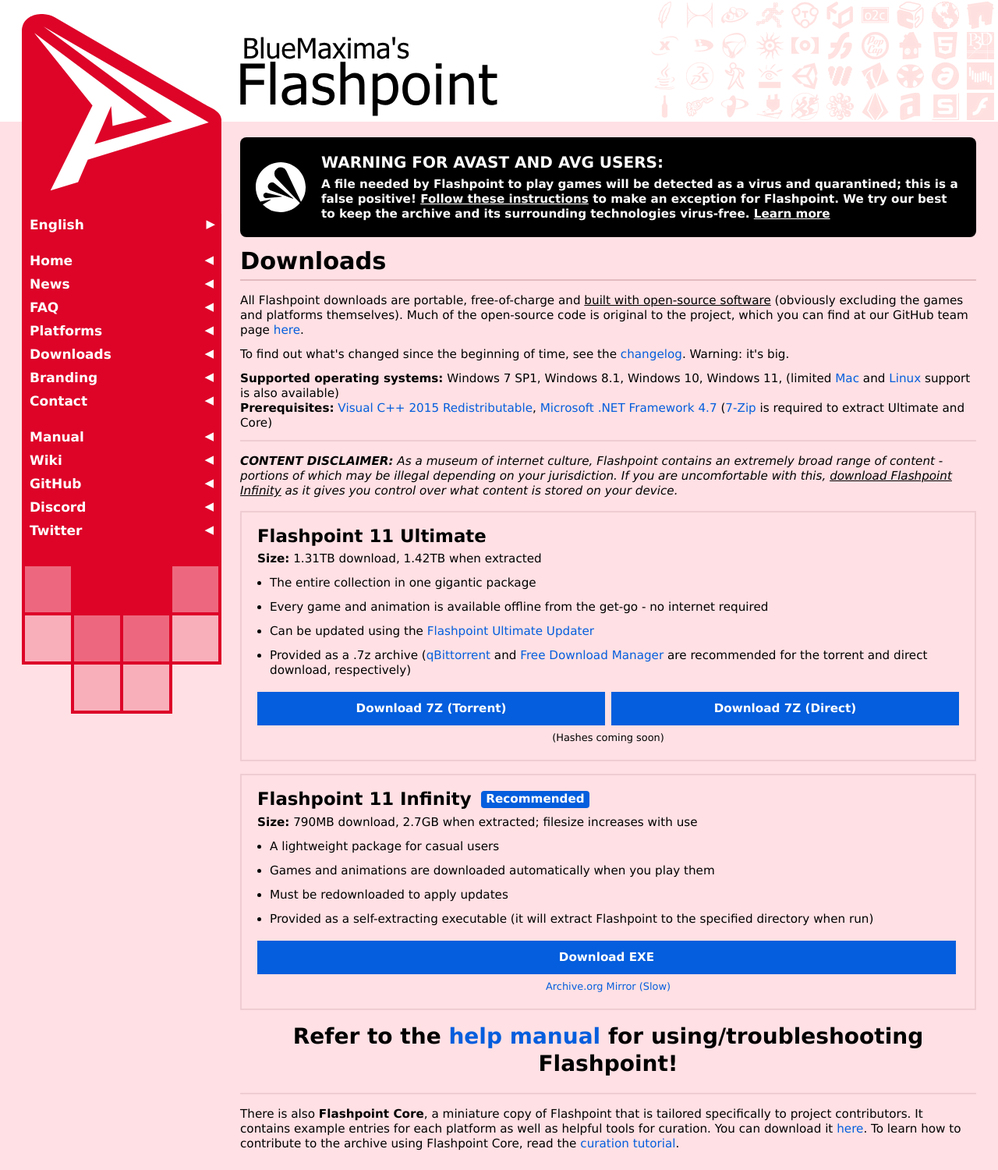
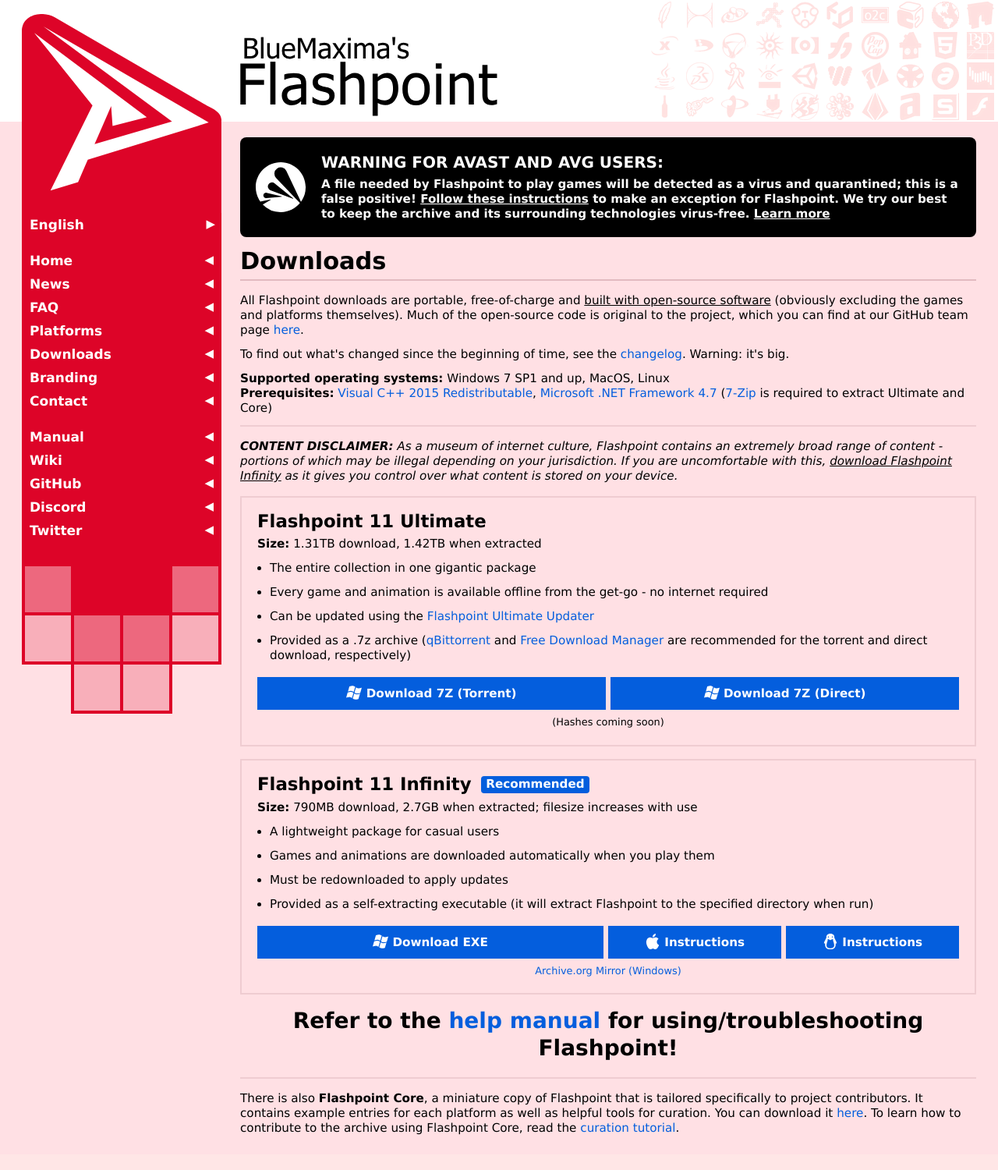
Before and after one commit to FlashpointProject/Flashpoint-Website, a PHP site: page /flashpoint/downloads in a window 1280 px wide. Shown: the whole page at 78% size. After the commit the page ends 1455 px from the top, so only its background shows below. Run offline with PHP 8.4, Linux system fonts and the light colour scheme.

Commit message:
Emphasize multi-platform support more, fix language select in Safari iOS

```diff
--- a/Views/downloads.phtml
+++ b/Views/downloads.phtml
@@ -26,7 +26,7 @@
             <span class="title-small">Flashpoint 11 Ultimate</span>
         </div>
         <div>
-            <b><?= t('Downloads_Size') ?>:</b> 1.31TB <?= t('Downloads_Download') ?>, 1.42TB <?= t('Downloads_Extracted') ?>
+            <b><?= t('Downloads_Size') ?>:</b> 1.31TB <?= t('Downloads_Size_Download') ?>, 1.42TB <?= t('Downloads_Size_Extracted') ?>
         </div>
         <ul>
             <li><?= t('Downloads_Ultimate_Line1') ?></li>
@@ -34,12 +34,14 @@
             <li><?= t('Downloads_Ultimate_Line3', '<a href="https://github.com/FlashpointProject/FlashpointUltimateUpdater/releases/latest">') ?></li>
             <li><?= t('Downloads_Ultimate_Line4', '<a href="https://www.qbittorrent.org/">', '<a href="https://www.freedownloadmanager.org/">') ?></li>
         </ul>
-        <div class="download-link">
-            <a href="https://download.unstable.life/static/Flashpoint%252011.0%2520Ultimate.7z.torrent" class="download-button download-left blue">
-                <?= t('Downloads_7z_Torrent') ?>
+        <div class="download-button-container">
+            <a href="https://download.unstable.life/static/Flashpoint%252011.0%2520Ultimate.7z.torrent" class="download-button">
+                <img src="images/windows.svg" title="Windows">
+                <span><?= t('Downloads_7z_Torrent') ?></span>
             </a>
-            <a href="https://archive.org/details/Flashpoint11.0" class="download-button download-right blue">
-                <?= t('Downloads_7z_Direct') ?>
+            <a href="https://archive.org/details/Flashpoint11.0" class="download-button">
+                <img src="images/windows.svg" title="Windows">
+                <span><?= t('Downloads_7z_Direct') ?></span>
             </a>
         </div>
         <div class="download-more">
@@ -53,7 +55,7 @@
             <div class="download-recommended"><?= t('Downloads_Recommended') ?></div>
         </div>
         <div>
-            <b><?= t('Downloads_Size') ?>:</b> 790MB <?= t('Downloads_Download') ?>, 2.7GB <?= t('Downloads_Extracted') ?>; <?= t('Downloads_File_Size_Grows') ?>
+            <b><?= t('Downloads_Size') ?>:</b> 790MB <?= t('Downloads_Size_Download') ?>, 2.7GB <?= t('Downloads_Size_Extracted') ?>; <?= t('Downloads_Size_Grows') ?>
         </div>
         <ul>
             <li><?= t('Downloads_Infinity_Line1') ?></li>
@@ -61,9 +63,18 @@
             <li><?= t('Downloads_Infinity_Line3') ?></li>
             <li><?= t('Downloads_Infinity_Line4') ?></li>
         </ul>
-        <div class="download-link">
-            <a href="Flashpoint%2011%20Infinity.exe" class="download-button download-left green">
-                <?= t('Downloads_Exe') ?>
+        <div class="download-button-container">
+            <a href="Flashpoint%2011%20Infinity.exe" class="download-button">
+                <img src="images/windows.svg" title="Windows">
+                <span><?= t('Downloads_Exe') ?></span>
+            </a>
+            <a href="datahub/Mac_Support" class="download-button small">
+                <img src="images/macos.svg" title="MacOS">
+                <span><?= t('Downloads_Instructions') ?></span>
+            </a>
+            <a href="datahub/Linux_Support" class="download-button small">
+                <img src="images/linux.svg" title="Linux">
+                <span><?= t('Downloads_Instructions') ?></span>
             </a>
         </div>
         <div class="download-more">
--- a/Views/layout.phtml
+++ b/Views/layout.phtml
@@ -21,9 +21,8 @@
                 <div class="sidebar">
                     <a href="" title="Home"><img src="images/logo.svg"></a>
                     <div class="sidebar-links">
-                        <a><div>
-                                <?= $selectedLanguage ?><span>▶&#xFE0E;</span>
-                        </div></a>
+                        <input type="checkbox">
+                        <a><div><?= $selectedLanguage ?><span>▶&#xFE0E;</span></div></a>
                         <div class="language-select sidebar-links">
                             <?php foreach ($availableLanguages as $code => $name) : ?>
                                 <a href="<?= $url ?>?lang=<?= $code ?>"><div><?= $name ?></div></a>
--- a/css/styles.css
+++ b/css/styles.css
@@ -77,6 +77,10 @@ ol > li {
 .sidebar img {
     display: block;
 }
+.sidebar img:first-child {
+    /* Fix subpixel gap on Chrome */
+    box-shadow: inset 0 -1px #DD0428;
+}
 .sidebar-links {
     width: 256px;
     height: 448px;
@@ -107,11 +111,21 @@ ol > li {
 
 /* Language select */
 
-.sidebar-links > a:first-child:hover ~ .language-select,
+.sidebar-links > input:is(:hover, :checked) ~ a:first-of-type ~ .language-select,
 .language-select:hover {
     display: inline-block;
 }
-.sidebar > .sidebar-links > a:first-child div {
+.sidebar-links > input {
+    position: absolute;
+    margin: 0;
+    width: 256px;
+    height: 30px;
+    opacity: 0;
+}
+.sidebar-links > input:is(:hover, :checked) ~ a:first-of-type div {
+    background-color: #E85971;
+}
+.sidebar > .sidebar-links > a:first-of-type div {
     padding-right: 8px !important;
     cursor: default;
 }
@@ -234,6 +248,7 @@ ol > li {
 .download-container {
 	display: flex;
 	flex-direction: row;
+    column-gap: 16px;
 }
 .download-container ul {
 	flex-grow: 1;
@@ -246,12 +261,6 @@ ol > li {
 	display: flex;
 	flex-direction: column;
 	flex: 1;
-}
-.download-left {
-	margin-right: 12px;
-}
-.download-right {
-	margin-left: 12px;
 }
 .download-title {
     margin-bottom: 6px;
@@ -268,32 +277,36 @@ ol > li {
     left: 8px;
 }
 
-.download-link {
+.download-button-container {
 	display: flex;
-}
-.download-link a {
-	color: white;
-	font-weight: bold;
-	text-decoration: none;
+    column-gap: 6px;
+    height: 42px;
 }
 .download-button {
-	flex-grow: 1;
-	flex-basis: 0;
+	flex: 2 0;
     background-color: #045EDD;
+    color: #FFF !important;
+	font-weight: bold;
+	text-decoration: none !important;
 	text-align: center;
-	padding: 12px 0;
+}
+.download-button.small {
+    flex: 1 0;
 }
 .download-button:hover {
     filter: brightness(125%);
 }
-.download-button.download-left {
-	margin-right: 4px;
+.download-button img {
+    width: 20px;
+    height: 20px;
+    filter: invert(1);
+    padding-top: 10px;
 }
-.download-button.download-right {
-	margin-left: 4px;
+.download-button span {
+    position: relative;
+    top: -4px;
 }
 .download-more {
-    height: 16px;
 	font-size: 0.85em;
 	text-align: center;
 	margin-top: 8px;
--- a/locales/cs/faq.json
+++ b/locales/cs/faq.json
@@ -3,7 +3,7 @@
   "FAQ_Question1": "Who/what is BlueMaxima?",
   "FAQ_Answer1": "BlueMaxima, or Ben Latimore is the Aussie who started Flashpoint and handles the master copies. No business or organization is involved with Flashpoint - it is a wholly community-run project.",
   "FAQ_Question2": "What operating systems do you support?",
-  "FAQ_Answer2": "Flashpoint supports Windows 7 SP1 and newer (excluding stock Windows 8). Mac and Linux versions are constantly in flux due to technology changing left and right in the Windows version and a lack of dedicated maintainers; for the most up-to-date information, you'll have to ask on the Discord.",
+  "FAQ_Answer2": "Flashpoint supports Windows 7 SP1 and newer (excluding stock Windows 8). MacOS and Linux versions are also available; however, they require extra steps to install and can only run a handful of the most popular browser technologies.",
   "FAQ_Question3": "Does Flashpoint pose any security concerns?",
   "FAQ_Answer3": "Not that we know of. The entirety of our application suite (minus Infinity's game-downloading tech) can't connect to the open internet; any registry changes made by Flashpoint Secure Player are removed once the game is closed; all incoming curations are passed through a PC with competent and up-to-date antivirus software; and most importantly, the launcher and all of Flashpoint's inner workings are open-source and can be found {here}. We've done our best to ensure the collection is as safe as it can be, but despite our efforts, certain antiviruses such as Avast and AVG tend to detect important components as being dangerous. If you're affected by this issue, {read this page} for troubleshooting instructions.",
   "FAQ_Question4": "How many games/animations are there?",
--- a/locales/en/downloads.json
+++ b/locales/en/downloads.json
@@ -4,13 +4,13 @@
   "Downloads_Title": "Downloads",
   "Downloads_Para1": "All Flashpoint downloads are portable, free-of-charge and {built with open-source software} (obviously excluding the games and platforms themselves). Much of the open-source code is original to the project, which you can find at our GitHub team page {here}.",
   "Downloads_Para2": "To find out what's changed since the beginning of time, see the {changelog}. Warning: it's big.",
-  "Downloads_Para3":"{Supported operating systems:} Windows 7 SP1, Windows 8.1, Windows 10, Windows 11, (limited {Mac} and {Linux} support is also available)",
+  "Downloads_Para3": "{Supported operating systems:} Windows 7 SP1 and up, MacOS, Linux",
   "Downloads_Prerequisites": "{Prerequisites:} {Visual C++ 2015 Redistributable},\n{Microsoft .NET Framework 4.7}\n({7-Zip} is required to extract Ultimate and Core)",
   "Downloads_Content_Disclaimer_Title": "CONTENT DISCLAIMER:",
   "Downloads_Content_Disclaimer_Warning": "As a museum of internet culture, Flashpoint contains an extremely broad range of content - portions of which may be illegal depending on your jurisdiction. If you are uncomfortable with this, {download Flashpoint Infinity} as it gives you control over what content is stored on your device.",
   "Downloads_Size": "Size",
-  "Downloads_Download": "download",
-  "Downloads_Extracted": "when extracted",
+  "Downloads_Size_Download": "download",
+  "Downloads_Size_Extracted": "when extracted",
   "Downloads_Ultimate_Line1": "The entire collection in one gigantic package",
   "Downloads_Ultimate_Line2": "Every game and animation is available offline from the get-go - no internet required",
   "Downloads_Ultimate_Line3": "Can be updated using the {Flashpoint Ultimate Updater}",
@@ -19,13 +19,14 @@
   "Downloads_7z_Direct": "Download 7Z (Direct)",
   "Downloads_Hash_Placeholder": "(Hashes coming soon)",
   "Downloads_Recommended": "Recommended",
-  "Downloads_File_Size_Grows": "filesize increases with use",
+  "Downloads_Size_Grows": "filesize increases with use",
   "Downloads_Infinity_Line1": "A lightweight package for casual users",
   "Downloads_Infinity_Line2": "Games and animations are downloaded automatically when you play them",
   "Downloads_Infinity_Line3": "Must be redownloaded to apply updates",
   "Downloads_Infinity_Line4": "Provided as a self-extracting executable (it will extract Flashpoint to the specified directory when run)",
   "Downloads_Exe": "Download EXE",
-  "Downloads_Mirror": "Archive.org Mirror (Slow)",
+  "Downloads_Instructions": "Instructions",
+  "Downloads_Mirror": "Archive.org Mirror (Windows)",
   "Downloads_Manual": "Refer to the {help manual} for using/troubleshooting Flashpoint!",
   "Downloads_Core": "There is also {Flashpoint Core}, a miniature copy of Flashpoint that is tailored specifically to project contributors. It contains example entries for each platform as well as helpful tools for curation. You can download it {here}. To learn how to contribute to the archive using Flashpoint Core, read the {curation tutorial}."
 }
--- a/locales/en/faq.json
+++ b/locales/en/faq.json
@@ -3,7 +3,7 @@
   "FAQ_Question1": "Who/what is BlueMaxima?",
   "FAQ_Answer1": "BlueMaxima, or Ben Latimore is the Aussie who started Flashpoint and handles the master copies. No business or organization is involved with Flashpoint - it is a wholly community-run project.",
   "FAQ_Question2": "What operating systems do you support?",
-  "FAQ_Answer2": "Flashpoint supports Windows 7 SP1 and newer (excluding stock Windows 8). Mac and Linux versions are constantly in flux due to technology changing left and right in the Windows version and a lack of dedicated maintainers; for the most up-to-date information, you'll have to ask on the Discord.",
+  "FAQ_Answer2": "Flashpoint supports Windows 7 SP1 and newer (excluding stock Windows 8). MacOS and Linux versions are also available; however, they require extra steps to install and can only run a handful of the most popular browser technologies.",
   "FAQ_Question3": "Does Flashpoint pose any security concerns?",
   "FAQ_Answer3": "Not that we know of. The entirety of our application suite (minus Infinity's game-downloading tech) can't connect to the open internet; any registry changes made by Flashpoint Secure Player are removed once the game is closed; all incoming curations are passed through a PC with competent and up-to-date antivirus software; and most importantly, the launcher and all of Flashpoint's inner workings are open-source and can be found {here}. We've done our best to ensure the collection is as safe as it can be, but despite our efforts, certain antiviruses such as Avast and AVG tend to detect important components as being dangerous. If you're affected by this issue, {read this page} for troubleshooting instructions.",
   "FAQ_Question4": "How many games/animations are there?",
```
Also changed, not shown: locales/cs/downloads.json (+6 -5 lines), images/linux.svg (added), images/macos.svg (added), images/windows.svg (added).
